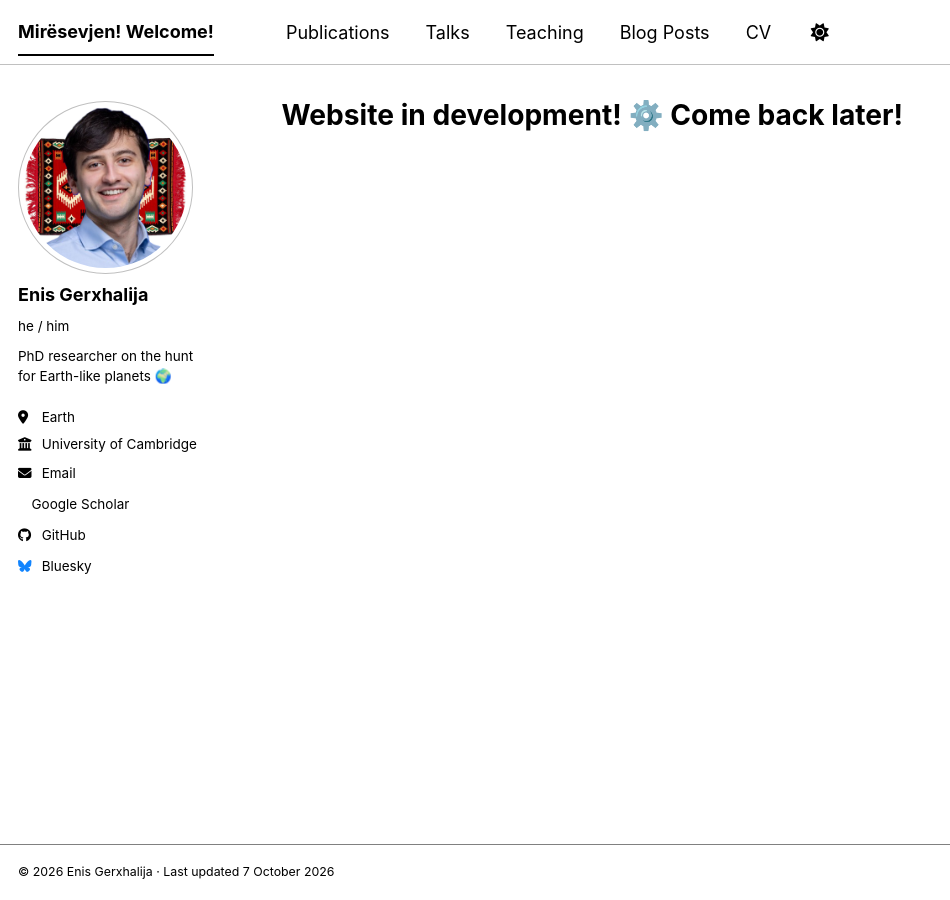
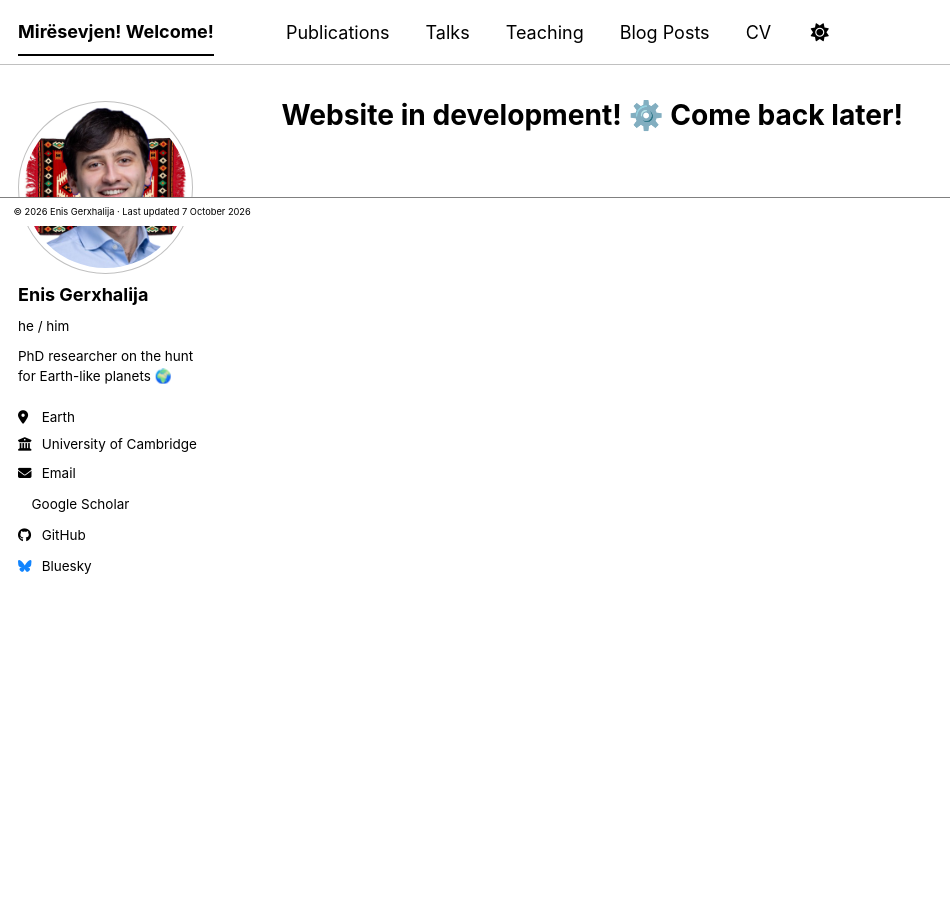
Before and after one commit to EnisGerxhalija/enisgerxhalija.github.io, a Jekyll site: the page built from _pages/about.md, in a window 1280 px wide. Shown: the whole page, without its empty margins (0-950 px from the left). Built offline with Jekyll 4.4.1, drawn with Linux system fonts in a browser that asks for light colours; a style sheet for code colours, icons or effects is not loaded.

Commit message:
Add footer styles to main.scss

```diff
--- a/assets/css/main.scss
+++ b/assets/css/main.scss
@@ -37,3 +37,13 @@
     "layout/sidebar",
     "layout/json_cv"
 ;
+
+.page__footer {
+  position: relative !important;
+  clear: both;
+  margin-top: 2em;
+  padding: 0.5em 0;
+  font-size: 0.75em;
+}
+.page__footer footer { margin: 0 auto; padding: 0 1em; }
+body { margin-bottom: 0 !important; }
```
